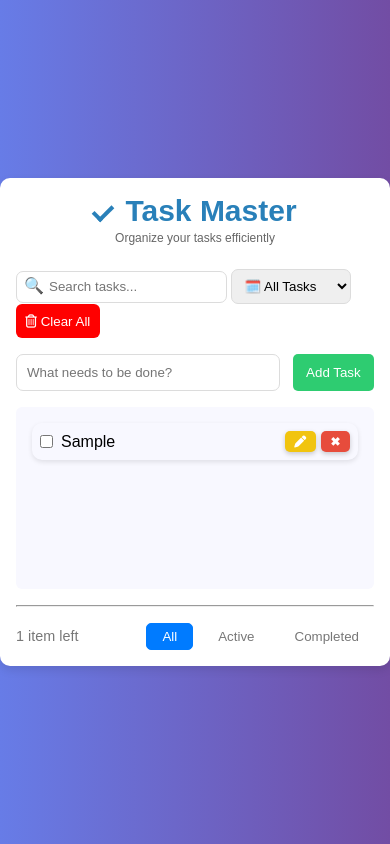
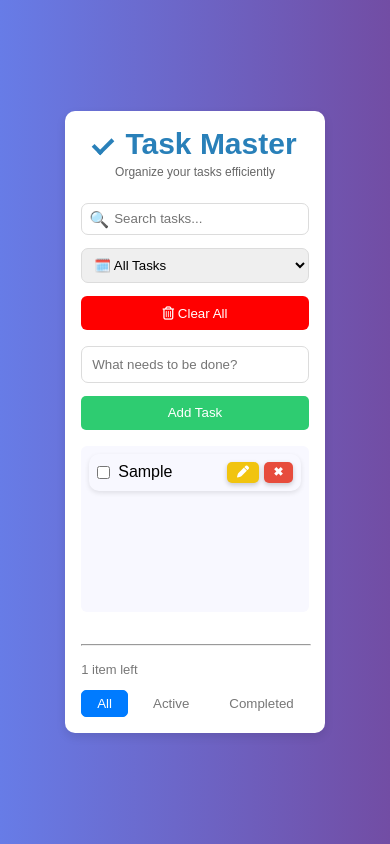
Before and after one commit to elio142/todo_liste, a plain HTML site: page index.html in a window 390 px wide. Both pictures are taken after typing "Sample" into the empty fields and a click on the button "Add Task". Drawn offline with Linux system fonts and the light colour scheme.

Commit message:
add meta responsive

```diff
--- a/style.css
+++ b/style.css
@@ -153,7 +153,6 @@ body {
     color: white;
     border: none;
     border-radius: 5px;
-    margin-left: 5px;
 }
 
 /* Empty task message styling */
@@ -162,7 +161,7 @@ body {
     background: rgba(200, 200, 200, 0.2);
     border-radius: 10px;
     margin-top: 1em;
-    padding: 5em;
+    padding: 4em 1rem;
 }
 
 /* Empty task icon styling */
@@ -186,13 +185,17 @@ body {
     background-color: ghostwhite;
     margin-top: 1em;
     border-radius: 6px;
-    padding: 1em;
-    max-height: 150px; /* Set a max height for scrolling */
+    padding: 0.5em;
+    max-height: 160px;/* Set a max height for scrolling */
     overflow-y: auto; /* Enable vertical scrolling */
     display: flex;
     flex-direction: column;
     min-height: 150px;
 }
+#task-list li{
+
+}
+
 
 /* Task label spacing */
 .task-label {
@@ -206,9 +209,10 @@ body {
     border-radius: 6px !important;
     border: #2980b9 1.5px solid;
     box-shadow: 0 0 1px #2980b9;
-    margin-right: 0;
+    margin-right: 1em;
     width: 100%;
 }
+
 
 /* Edit input focus effect */
 .editInput:focus,
@@ -226,7 +230,7 @@ body {
 /* Save button */
 .save-button {
     padding: 0.5em;
-    margin-left: 1em;
+
 }
 
 /* Cancel button */
@@ -278,8 +282,7 @@ body {
 }
 
 /* Smooth transition when filter button is not focused */
-.filter-btn:not(:focus),
-.filter-btn.active:not(:focus) {
+.filter-btn:not(:focus) {
     transition: background 0.5s border 0.8s ease-out;
 }
 
@@ -313,9 +316,48 @@ body {
     opacity: 1;
     transform: translateY(0);
 }
-/* Animation for when tasks are deleted */
-.task-container.remove {
-    opacity: 0;
-    transform: translateY(-20px);
-    transition: opacity 0.3s ease, transform 0.3s ease;
+
+
+
+/* Responsive styling for all elements and their children */
+@media (max-width: 768px) {
+    .input-container,.body,
+     .filter-tasks,
+     .task-footer,
+     #task-hr{
+        display: flex;
+        flex-direction:column;
+        width: 100%;
+        margin-top: 1em;
+    }
+    .add-container{
+        display: flex;
+        flex-direction: column;
+    }
+    .clear-btn{
+        width: 100%;
+        margin-top: 1em
+    }
+    .add-task{
+        margin-top: 1em;
+        height: 2.5em;
+    }
+    .new-task{
+        margin:0;
+    }
+#task-count {
+    width: 100%;
+    margin-bottom: 1em;
+    font-size: small;
 }
+   .footer-content{
+    display: flex;
+    flex-direction: column;
+   }
+
+ .editInput{
+    height: 1rem
+ }
+
+
+}
```
